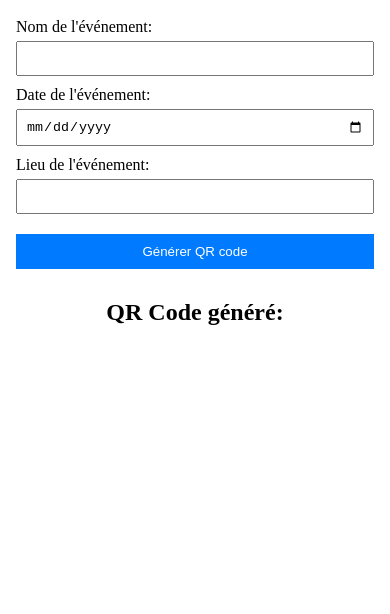
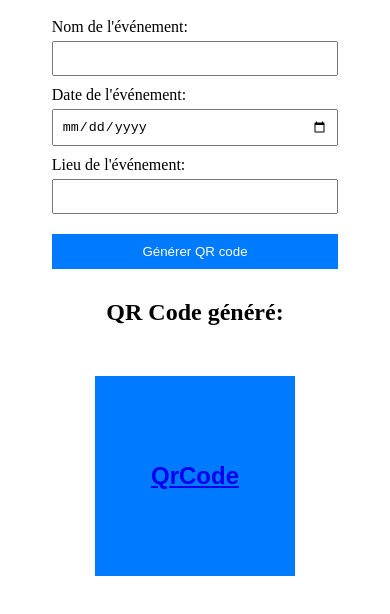
Before and after one commit to lyradix/BOKaraoke, an Angular app: page /EventForm in a window 390 px wide. Shown: the top 614 px of the page. Built offline with nearby package versions, Linux system fonts and the light colour scheme.

Commit message:
home reviewed but then return back as it was

```diff
--- a/src/app/event-form/event-form.html
+++ b/src/app/event-form/event-form.html
@@ -17,11 +17,16 @@
         <input type="text" id="eventLocation" name="eventLocation" required>
 
         <button type="submit">Générer QR code</button>
+
     </form>
 
     <div class="qrCode">
         <h2>QR Code généré:</h2>
-
+         <div class="qrCode">
+               <button class="qrcodeBtn">
+                <h2><a routerLink="/SongDirectory">QrCode</a></h2>
+               </button>
+            </div>
     </div>
 
     <style>
@@ -58,6 +63,28 @@
             text-align: center;
             margin-top: 30px;
         }
+
+        .qrcodeBtn {
+        background-color: #007BFF;
+        color: white;
+        border: none;
+        padding: 10px 20px;
+        text-align: center;
+        text-decoration: none;
+        display: inline-block;
+        font-size: 16px;
+        margin-top: 20px;
+        cursor: pointer;
+        height: 200px;
+        width: 200px;
+    }
+
+        @media screen and (max-width: 600px) {
+            .eventForm {
+                width: 80%;
+                padding: 0 20px;
+            }
+        }
     </style>
 </body>
 </html>
--- a/src/app/home/home.html
+++ b/src/app/home/home.html
@@ -12,7 +12,11 @@
 <div class="home">
 
     <button>
-        <h2>Animateur</h2>
+        <h2>
+          <a [routerLink]="['/EventForm']">
+          Animateur
+           </a>
+        </h2>
     </button>
 
 
@@ -24,7 +28,6 @@
    </button>
 
 </div>
-
 
 <style>
   body {
@@ -54,5 +57,18 @@
     justify-content: center;
     gap: 50px;
   }
+
+        @media screen and (max-width: 600px) {
+            body {
+                flex-direction: column;
+                gap: 20px;
+            }
+
+            form{
+                width: 80%;
+                padding: 0 20px;
+              }
+
+        }
 </style>
 </html>
--- a/src/app/qr-code/qr-code.html
+++ b/src/app/qr-code/qr-code.html
@@ -7,7 +7,7 @@
 </head>
 <body>
 
-        <div class="qrCodeContainer">
+       <div class="qrCodeContainer">
             <div class="roomDetails">
                 <p class="room">salle</p>
                 <p class="date">date</p>
@@ -15,7 +15,7 @@
             </div>
             <div class="qrCode">
                <button class="qrcodeBtn">
-                <h2><a routerLink="/Contact">QrCode</a></h2>
+                <h2><a routerLink="/SongDirectory">QrCode</a></h2>
                </button>
             </div>
 
@@ -67,7 +67,6 @@
         width: 200px;
     }
 
-
     </style>
 </body>
 </html>
```
